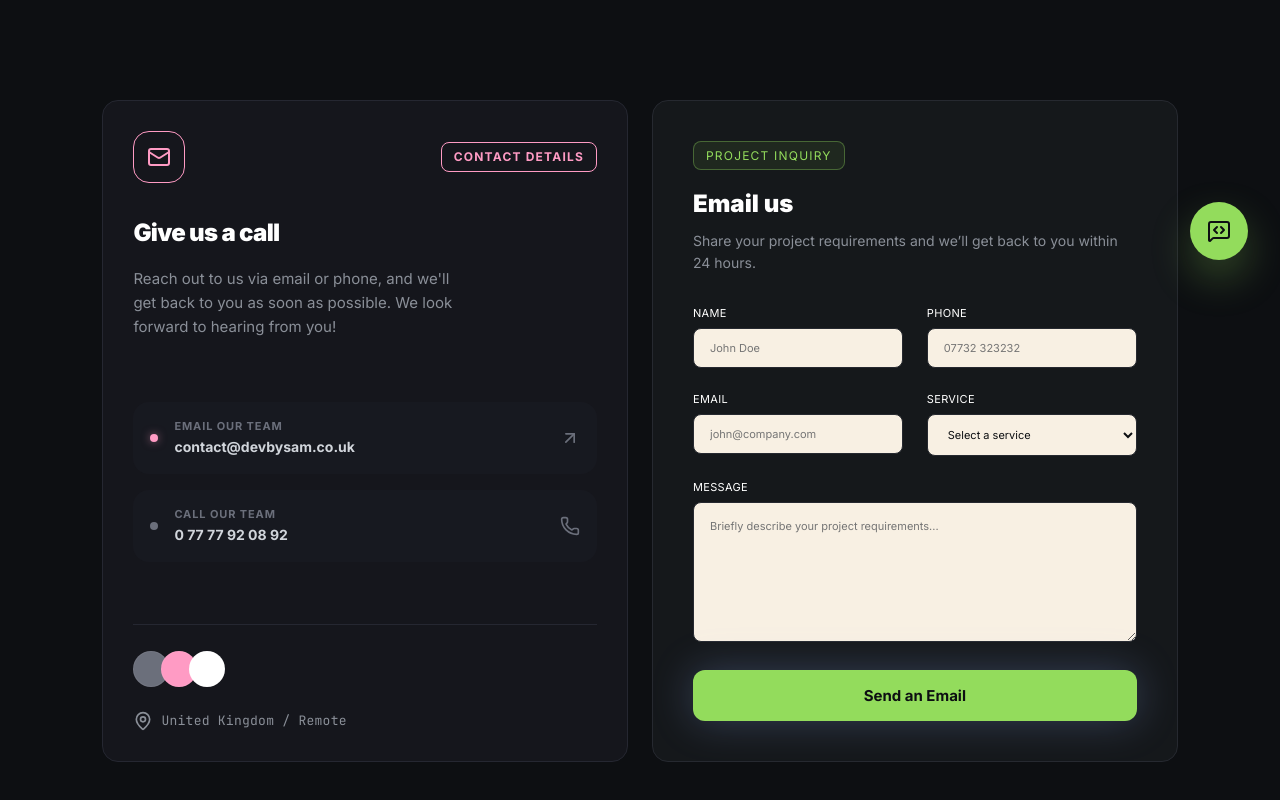
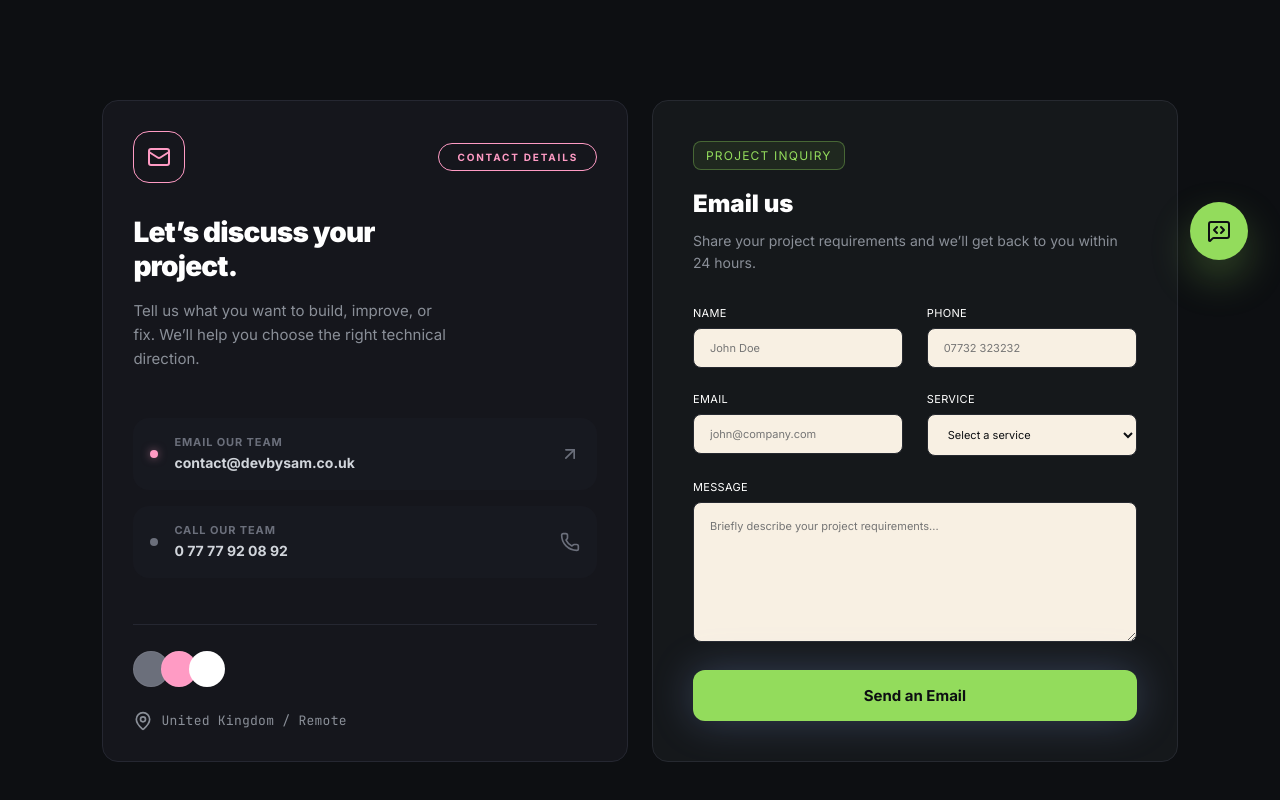
Before and after one commit to HoussamLh/React-Version, a React (Vite) app: page /contact in a window 1280 px wide. Shown: the part 508-1308 px from the top of the page. Built offline with nearby package versions, Linux system fonts and the light colour scheme.

Commit message:
Split contact info card components

```diff
--- /dev/null
+++ b/src/features/contact/components/ContactActionRow.tsx
@@ -0,0 +1,144 @@
+import React, { useState } from "react";
+import { colors, radius, spacing, typography } from "../../../design-system";
+
+type ContactActionRowProps = {
+  href: string;
+  label: string;
+  value: string;
+  icon: React.ReactNode;
+  active?: boolean;
+};
+
+export const ContactActionRow: React.FC<ContactActionRowProps> = ({
+  href,
+  label,
+  value,
+  icon,
+  active = false,
+}) => {
+  const [isHovered, setIsHovered] = useState(false);
+
+  return (
+    <a
+      href={href}
+      style={{
+        ...styles.actionRow,
+        ...(isHovered ? styles.actionRowHover : {}),
+      }}
+      onMouseEnter={() => setIsHovered(true)}
+      onMouseLeave={() => setIsHovered(false)}
+    >
+      <div style={styles.rowContent}>
+        <span
+          style={{
+            ...styles.statusDot,
+            ...(active || isHovered ? styles.statusDotActive : {}),
+          }}
+        />
+
+        <div style={styles.rowText}>
+          <p style={styles.rowLabel}>{label}</p>
+
+          <p
+            style={{
+              ...styles.rowValue,
+              ...(isHovered ? styles.rowValueHover : {}),
+            }}
+          >
+            {value}
+          </p>
+        </div>
+      </div>
+
+      <span
+        style={{
+          ...styles.rowIcon,
+          ...(isHovered ? styles.rowIconHover : {}),
+        }}
+      >
+        {icon}
+      </span>
+    </a>
+  );
+};
+
+const styles = {
+  actionRow: {
+    display: "flex",
+    alignItems: "center",
+    justifyContent: "space-between",
+    gap: spacing.md,
+    padding: spacing.md,
+    borderRadius: radius.lg,
+    backgroundColor: "rgba(26, 28, 36, 0.5)",
+    border: "1px solid transparent",
+    textDecoration: "none",
+    transition: "all 0.3s ease",
+  },
+
+  actionRowHover: {
+    borderColor: "rgba(255, 155, 196, 0.3)",
+    backgroundColor: "#1A1C24",
+  },
+
+  rowContent: {
+    display: "flex",
+    alignItems: "center",
+    gap: spacing.md,
+    minWidth: 0,
+  },
+
+  rowText: {
+    minWidth: 0,
+  },
+
+  statusDot: {
+    width: "8px",
+    height: "8px",
+    borderRadius: "50%",
+    backgroundColor: "#6B6F7B",
+    flexShrink: 0,
+    transition: "all 0.3s ease",
+  },
+
+  statusDotActive: {
+    backgroundColor: colors.accent.pink,
+    boxShadow: "0 0 8px rgba(255, 155, 196, 0.5)",
+  },
+
+  rowLabel: {
+    fontSize: "11px",
+    color: "#6B6F7B",
+    textTransform: "uppercase" as const,
+    letterSpacing: "0.08em",
+    fontWeight: typography.fontWeight.bold,
+    margin: `0 0 4px 0`,
+  },
+
+  rowValue: {
+    fontSize: "14px",
+    lineHeight: "20px",
+    fontWeight: typography.fontWeight.bold,
+    color: "#d1d5db",
+    margin: 0,
+    transition: "color 0.3s ease",
+    wordBreak: "break-word" as const,
+  },
+
+  rowValueHover: {
+    color: colors.text.main,
+  },
+
+  rowIcon: {
+    color: "#6B6F7B",
+    display: "flex",
+    alignItems: "center",
+    justifyContent: "center",
+    flexShrink: 0,
+    transition: "color 0.3s ease",
+  },
+
+  rowIconHover: {
+    color: colors.accent.pink,
+  },
+};
--- /dev/null
+++ b/src/features/contact/components/ContactInfoFooter.tsx
@@ -0,0 +1,69 @@
+import React from "react";
+import { MapPin } from "lucide-react";
+import { colors, spacing } from "../../../design-system";
+
+type ContactInfoFooterProps = {
+  location: string;
+};
+
+export const ContactInfoFooter: React.FC<ContactInfoFooterProps> = ({
+  location,
+}) => {
+  return (
+    <div style={styles.bottomContent}>
+      <div style={styles.divider} />
+
+      <div style={styles.contactVisual}>
+        <span style={{ ...styles.circle, backgroundColor: "#6B6F7B" }} />
+        <span
+          style={{ ...styles.circle, backgroundColor: colors.accent.pink }}
+        />
+        <span style={{ ...styles.circle, backgroundColor: colors.text.main }} />
+      </div>
+
+      <div style={styles.footerWrapper}>
+        <MapPin size={20} />
+        <span>{location}</span>
+      </div>
+    </div>
+  );
+};
+
+const styles = {
+  bottomContent: {
+    flexShrink: 0,
+  },
+
+  divider: {
+    width: "100%",
+    height: "1px",
+    backgroundColor: "#252731",
+    marginBottom: "26px",
+  },
+
+  contactVisual: {
+    display: "flex",
+    alignItems: "center",
+    marginBottom: spacing.lg,
+  },
+
+  circle: {
+    width: "36px",
+    height: "36px",
+    borderRadius: "50%",
+    display: "block",
+    marginRight: "-8px",
+    border: "1px solid rgba(255, 255, 255, 0.06)",
+  },
+
+  footerWrapper: {
+    display: "flex",
+    alignItems: "center",
+    gap: spacing.sm,
+    fontSize: "13px",
+    lineHeight: "18px",
+    color: colors.text.muted,
+    fontFamily: "JetBrains Mono, monospace",
+    letterSpacing: "0.02em",
+  },
+};
--- a/src/features/contact/components/ContactInfoItem.tsx
+++ b/src/features/contact/components/ContactInfoItem.tsx
@@ -1,67 +1,9 @@
-import React, { useState } from "react";
-import { ArrowUpRight, Mail, MapPin, Phone } from "lucide-react";
+import React from "react";
+import { ArrowUpRight, Mail, Phone } from "lucide-react";
 import { colors, radius, spacing, typography } from "../../../design-system";
-
-type ContactActionRowProps = {
-  href: string;
-  label: string;
-  value: string;
-  icon: React.ReactNode;
-  active?: boolean;
-};
-
-const ContactActionRow: React.FC<ContactActionRowProps> = ({
-  href,
-  label,
-  value,
-  icon,
-  active = false,
-}) => {
-  const [isHovered, setIsHovered] = useState(false);
-
-  return (
-    <a
-      href={href}
-      style={{
-        ...styles.actionRow,
-        ...(isHovered ? styles.actionRowHover : {}),
-      }}
-      onMouseEnter={() => setIsHovered(true)}
-      onMouseLeave={() => setIsHovered(false)}
-    >
-      <div style={styles.rowContent}>
-        <span
-          style={{
-            ...styles.statusDot,
-            ...(active || isHovered ? styles.statusDotActive : {}),
-          }}
-        />
-
-        <div style={styles.rowText}>
-          <p style={styles.rowLabel}>{label}</p>
-
-          <p
-            style={{
-              ...styles.rowValue,
-              ...(isHovered ? styles.rowValueHover : {}),
-            }}
-          >
-            {value}
-          </p>
-        </div>
-      </div>
-
-      <span
-        style={{
-          ...styles.rowIcon,
-          ...(isHovered ? styles.rowIconHover : {}),
-        }}
-      >
-        {icon}
-      </span>
-    </a>
-  );
-};
+import { contactInfo } from "../data/contactInfo.data";
+import { ContactActionRow } from "./ContactActionRow";
+import { ContactInfoFooter } from "./ContactInfoFooter";
 
 export const ContactInfoItem: React.FC = () => {
   return (
@@ -71,57 +13,33 @@ export const ContactInfoItem: React.FC = () => {
           <div style={styles.iconBox}>
             <Mail size={24} />
           </div>
-          <span style={styles.badge}>Contact Details</span>
+
+          <span style={styles.badge}>{contactInfo.badge}</span>
         </div>
 
-        <h2 style={styles.title}>Give us a call</h2>
+        <h2 style={styles.title}>{contactInfo.title}</h2>
 
-        <p style={styles.text}>
-          Reach out to us via email or phone, and we'll get back to you as soon as possible.
-          We look forward to hearing from you!
-        </p>
+        <p style={styles.text}>{contactInfo.text}</p>
       </div>
 
       <div style={styles.middleContent}>
         <ContactActionRow
-          href="mailto:contact@devbysam.co.uk"
-          label="Email our team"
-          value="contact@devbysam.co.uk"
+          href={contactInfo.email.href}
+          label={contactInfo.email.label}
+          value={contactInfo.email.value}
           icon={<ArrowUpRight size={20} />}
           active
         />
 
         <ContactActionRow
-          href="tel:07777920892"
-          label="Call Our Team"
-          value="0 77 77 92 08 92"
+          href={contactInfo.phone.href}
+          label={contactInfo.phone.label}
+          value={contactInfo.phone.value}
           icon={<Phone size={20} />}
         />
       </div>
 
-      <div style={styles.bottomContent}>
-        <div style={styles.divider} />
-
-        <div style={styles.contactVisual}>
-          <span
-          style={{ ...styles.circle,
-          backgroundColor: "#6B6F7B"
-          }} />
-          <span
-            style={{ ...styles.circle,
-              backgroundColor: colors.accent.pink
-            }}/>
-          <span
-            style={{ ...styles.circle,
-              backgroundColor: colors.text.main
-            }}/>
-        </div>
-
-        <div style={styles.footerWrapper}>
-          <MapPin size={20} />
-          <span>United Kingdom / Remote</span>
-        </div>
-      </div>
+      <ContactInfoFooter location={contactInfo.location} />
     </div>
   );
 };
@@ -166,21 +84,21 @@ const styles = {
   },
 
   badge: {
-    padding: "8px 12px",
-    borderRadius: radius.sm,
+    padding: "7px 18px",
+    borderRadius: radius.pill,
     border: `1px solid ${colors.accent.pink}`,
     color: colors.accent.pink,
-    fontSize: "12px",
+    fontSize: "10px",
     lineHeight: "12px",
     fontWeight: typography.fontWeight.bold,
-    letterSpacing: "0.1em",
+    letterSpacing: "0.18em",
     textTransform: "uppercase" as const,
     whiteSpace: "nowrap" as const,
   },
 
   title: {
-    fontSize: "24px",
-    lineHeight: "36px",
+    fontSize: "28px",
+    lineHeight: "34px",
     fontWeight: typography.fontWeight.black,
     color: colors.text.main,
     margin: `0 0 ${spacing.md} 0`,
@@ -204,120 +122,4 @@ const styles = {
     gap: spacing.md,
     padding: `${spacing.xl} 0`,
   },
-
-  actionRow: {
-    display: "flex",
-    alignItems: "center",
-    justifyContent: "space-between",
-    gap: spacing.md,
-    padding: spacing.md,
-    borderRadius: radius.lg,
-    backgroundColor: "rgba(26, 28, 36, 0.5)",
-    border: "1px solid transparent",
-    textDecoration: "none",
-    transition: "all 0.3s ease",
-  },
-
-  actionRowHover: {
-    borderColor: "rgba(255, 155, 196, 0.3)",
-    backgroundColor: "#1A1C24",
-  },
-
-  rowContent: {
-    display: "flex",
-    alignItems: "center",
-    gap: spacing.md,
-    minWidth: 0,
-  },
-
-  rowText: {
-    minWidth: 0,
-  },
-
-  statusDot: {
-    width: "8px",
-    height: "8px",
-    borderRadius: "50%",
-    backgroundColor: "#6B6F7B",
-    flexShrink: 0,
-    transition: "all 0.3s ease",
-  },
-
-  statusDotActive: {
-    backgroundColor: colors.accent.pink,
-    boxShadow: "0 0 8px rgba(255, 155, 196, 0.5)",
-  },
-
-  rowLabel: {
-    fontSize: "11px",
-    color: "#6B6F7B",
-    textTransform: "uppercase" as const,
-    letterSpacing: "0.08em",
-    fontWeight: typography.fontWeight.bold,
-    margin: `0 0 4px 0`,
-  },
-
-  rowValue: {
-    fontSize: "14px",
-    lineHeight: "20px",
-    fontWeight: typography.fontWeight.bold,
-    color: "#d1d5db",
-    margin: 0,
-    transition: "color 0.3s ease",
-    wordBreak: "break-word" as const,
-  },
-
-  rowValueHover: {
-    color: colors.text.main,
-  },
-
-  rowIcon: {
-    color: "#6B6F7B",
-    display: "flex",
-    alignItems: "center",
-    justifyContent: "center",
-    flexShrink: 0,
-    transition: "color 0.3s ease",
-  },
-
-  rowIconHover: {
-    color: colors.accent.pink,
-  },
-
-  bottomContent: {
-    flexShrink: 0,
-  },
-
-  divider: {
-    width: "100%",
-    height: "1px",
-    backgroundColor: "#252731",
-    marginBottom: "26px",
-  },
-
-  contactVisual: {
-    display: "flex",
-    alignItems: "center",
-    marginBottom: spacing.lg,
-  },
-
-  circle: {
-    width: "36px",
-    height: "36px",
-    borderRadius: "50%",
-    display: "block",
-    marginRight: "-8px",
-    border: "1px solid rgba(255, 255, 255, 0.06)",
-  },
-
-  footerWrapper: {
-    display: "flex",
-    alignItems: "center",
-    gap: spacing.sm,
-    fontSize: "13px",
-    lineHeight: "18px",
-    color: colors.text.muted,
-    fontFamily: "JetBrains Mono, monospace",
-    letterSpacing: "0.02em",
-  },
 };
--- /dev/null
+++ b/src/features/contact/data/contactInfo.data.ts
@@ -0,0 +1,21 @@
+export const contactInfo = {
+  badge: "Contact Details",
+
+  title: "Let’s discuss your project.",
+
+  text: "Tell us what you want to build, improve, or fix. We’ll help you choose the right technical direction.",
+
+  email: {
+    href: "mailto:contact@devbysam.co.uk",
+    label: "Email our team",
+    value: "contact@devbysam.co.uk",
+  },
+
+  phone: {
+    href: "tel:07777920892",
+    label: "Call Our Team",
+    value: "0 77 77 92 08 92",
+  },
+
+  location: "United Kingdom / Remote",
+};
```
